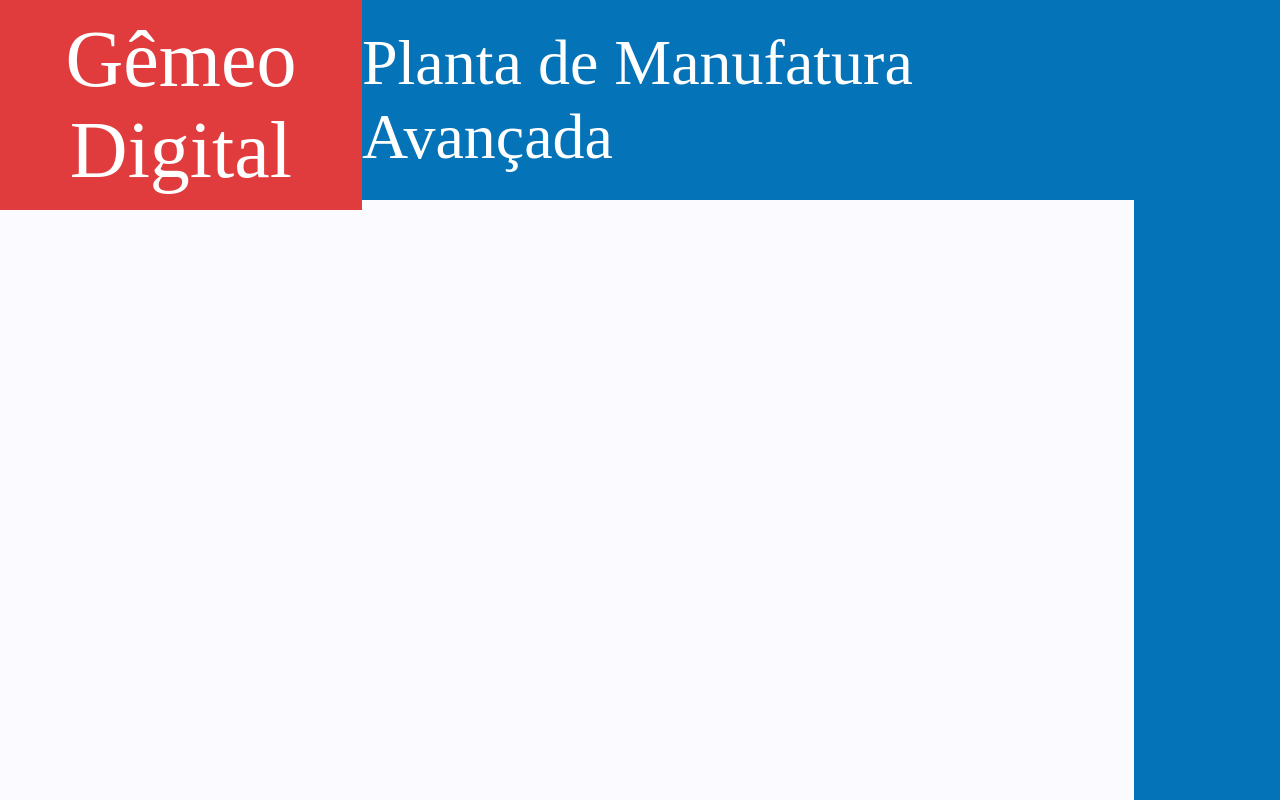
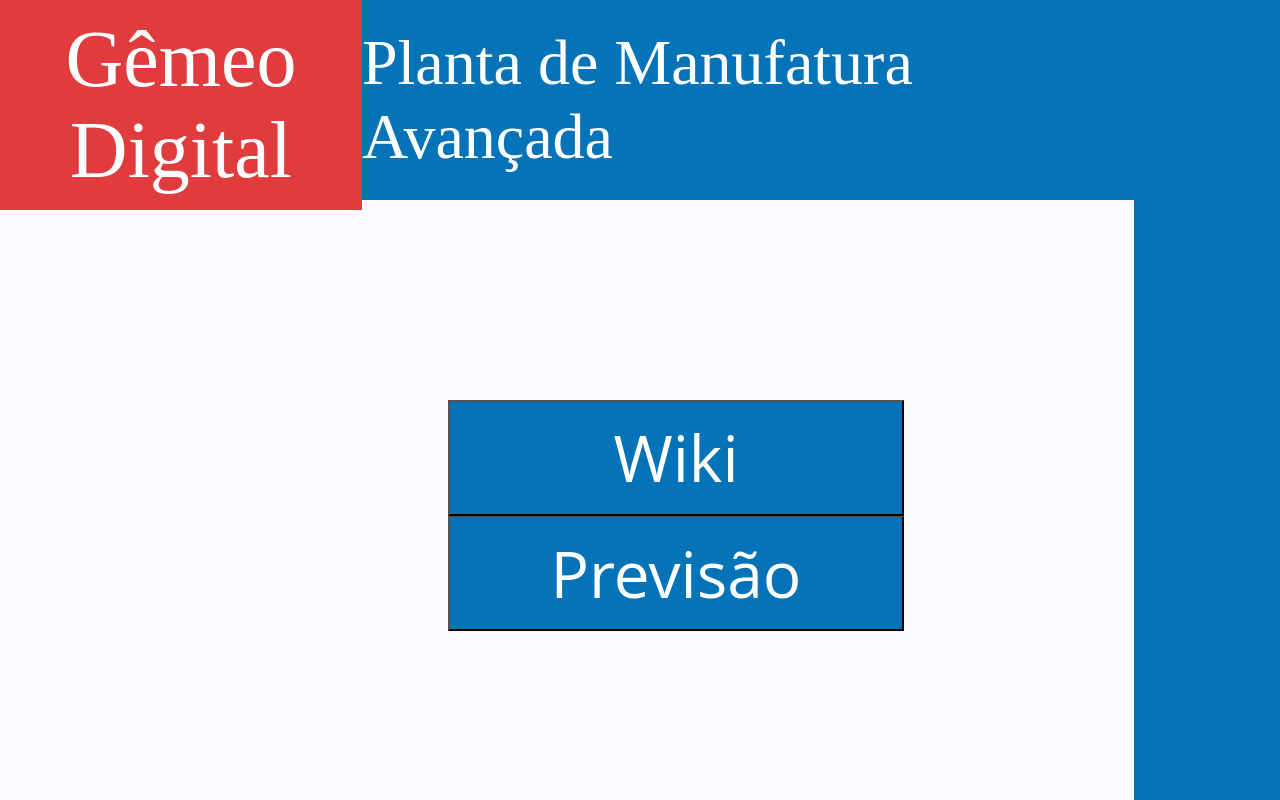
Before and after one commit to nina0-0nina/digital_twin_webapp, a Next.js app: page / in a window 1280 px wide. Built offline with nearby package versions, Linux system fonts and the light colour scheme.

Commit message:
css layout feito

```diff
--- a/components/Menu.jsx
+++ b/components/Menu.jsx
@@ -9,6 +9,7 @@ export default function Menu(){
                 <div className={stylesLayout.topoAzul}>Planta de Manufatura Avançada</div>
                 <div className={stylesLayout.ladoAzul}></div>
             </div>
+
             <div className={stylesLayout.wrapper}>
                 <button className={stylesLayout.button}>Wiki</button>
                 <button className={stylesLayout.button}>Previsão</button>
--- a/src/styles/Layout.module.css
+++ b/src/styles/Layout.module.css
@@ -51,8 +51,14 @@
 
 .wrapper {
   display: flex;
+  flex-direction: column;
   flex-wrap: wrap;
-  flex-direction: column;
+  position: fixed;
+  left: 35%;
+  top: 50%;
+
+  justify-content: center;
+  align-items: center;
 }
 
 .button {
```
Lines whose indentation alone changed are shown as unchanged.
